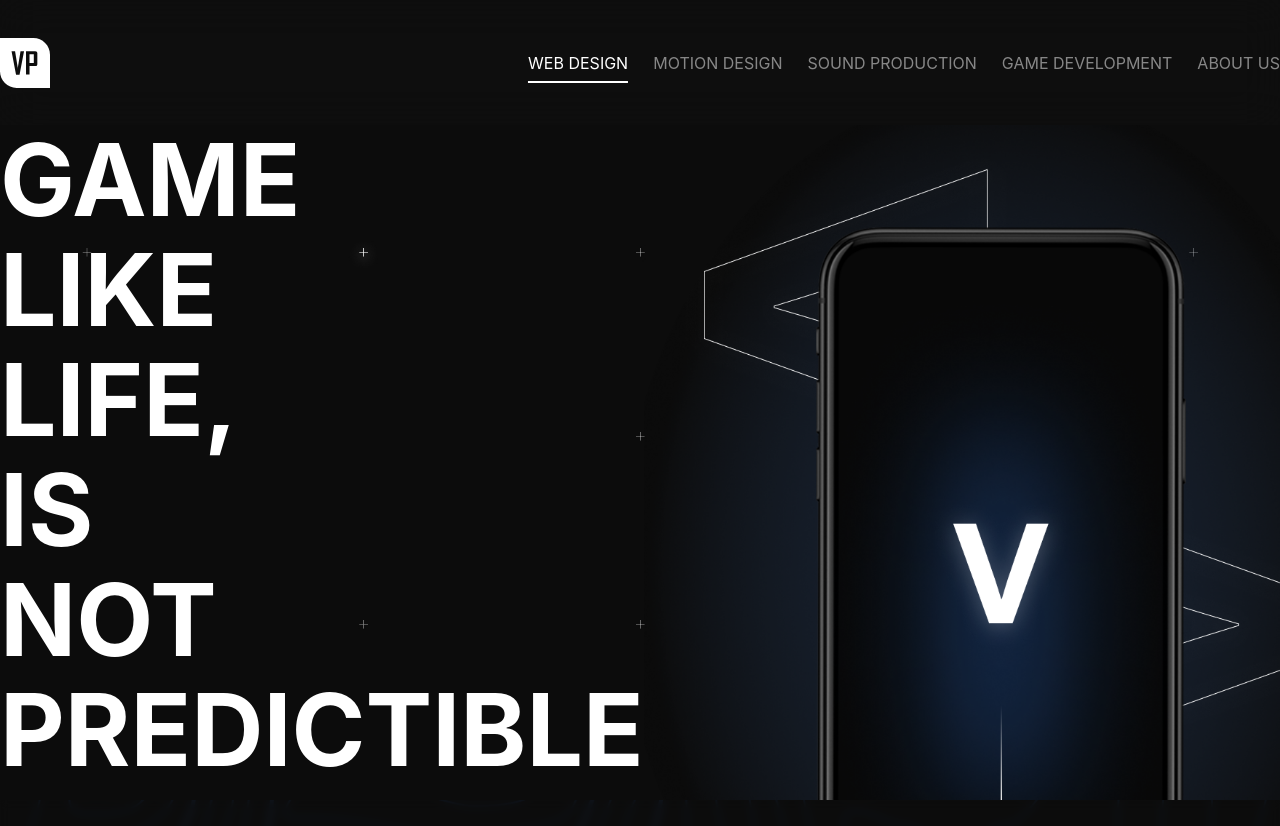
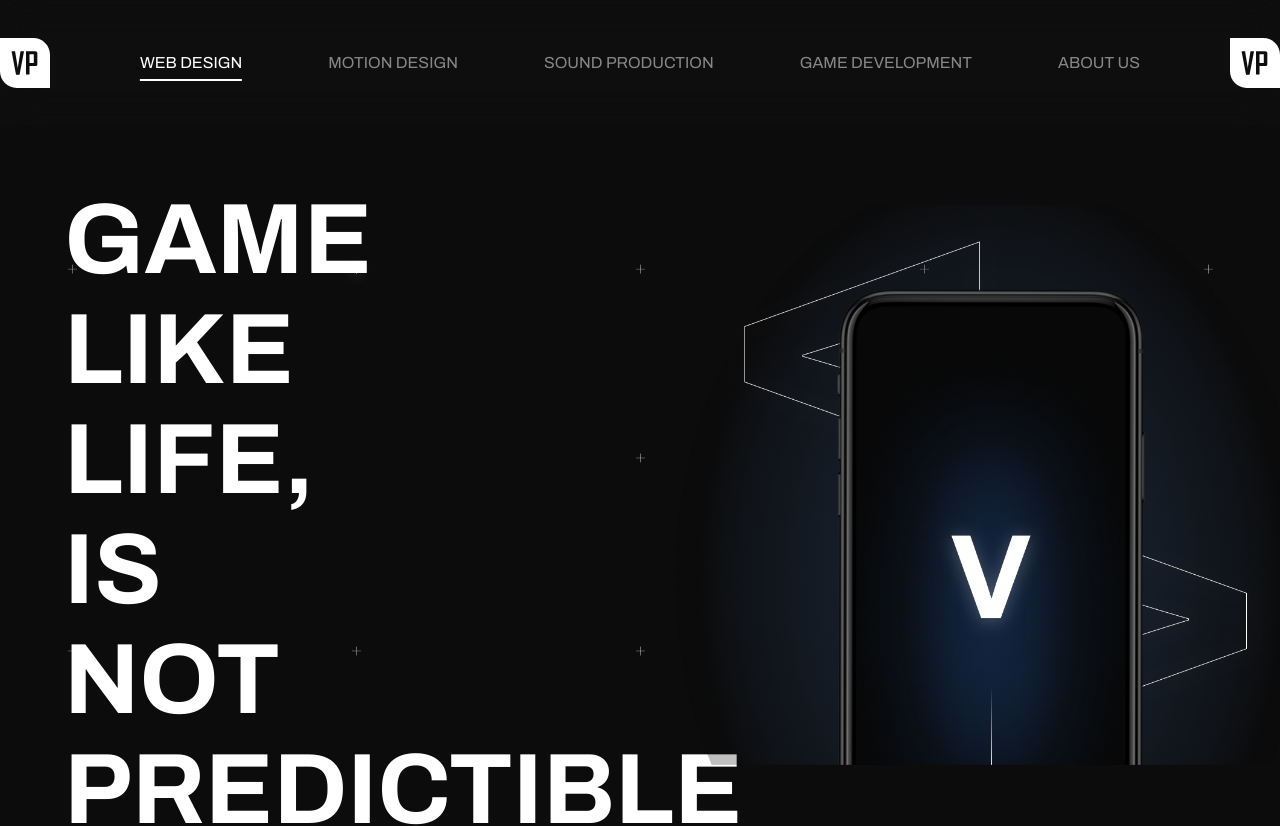
Before and after one commit to DimaKyrdiashkin/ReactLearn, a React (Create React App) app: page / in a window 1280 px wide. Shown: the top 826 px of the page. Built offline with nearby package versions, Linux system fonts and the light colour scheme.

Commit message:
09.07.2020

```diff
--- a/public/index.html
+++ b/public/index.html
@@ -17,6 +17,7 @@
     <link rel="manifest" href="%PUBLIC_URL%/manifest.json" />
     <link rel="stylesheet" type="text/css" charset="UTF-8" href="https://cdnjs.cloudflare.com/ajax/libs/slick-carousel/1.6.0/slick.min.css" />
     <link rel="stylesheet" type="text/css" href="https://cdnjs.cloudflare.com/ajax/libs/slick-carousel/1.6.0/slick-theme.min.css" />
+    <link href="https://fonts.googleapis.com/css2?family=Archivo:wght@400;500;600;700&display=swap" rel="stylesheet">
     <!--
       Notice the use of %PUBLIC_URL% in the tags above.
       It will be replaced with the URL of the `public` folder during the build.
--- a/src/App.css
+++ b/src/App.css
@@ -5,64 +5,60 @@
 body{
   background: #0C0C0C;
   color: #fff;
+  font-family: 'Archivo', sans-serif;
+  user-select: none;
 }
 h1{
   font-size: 6.25em;
-  line-height: 110%;
-  white-space: pre-line;
+  margin-top: 60px;
+  position: relative;
 }
 h2{
   font-size: 3em;
-  line-height: 110%;
 }
 h3{
   font-size: 2.5em;
-  line-height: 110%;
 }
 h4{
   font-size: 1.875em;
-  line-height: 110%;
 }
 h5{
   font-size: 1.5em;
-  line-height: 110%;
 }
 p{
   font-size: 1em;
+}
+h1, h2, h3, h4, h5, p, .subtitle{
   line-height: 110%;
+  white-space: pre-line;
+  height: fit-content;
 }
 a{
   color: #fff;
+  text-decoration: none;
 }
-nav a{
-  position: relative;
-  text-transform: uppercase;
-  opacity: .5;
-  transition: .5s;
+.subtitle{
+  font-size: 1.25em;
+  font-weight: bold;
 }
-nav a.active,
-nav a:hover{
-  transition: .5s;
-  opacity: 1;
-}
-
-nav a::before{
+h1::before{
   position: absolute;
   content: '';
   display: block;
-  width: 10px;
-  transition: .5s;
+  width: 700px;
+  height: 2px;
   background: #fff;
+  bottom: -20px;
+  opacity: .5;
+}
+h1::after{
+  position: absolute;
+  content: '';
+  display: block;
+  width: 350px;
   height: 2px;
-  left: 50%;
-  transform: translateX(-50%);
-  bottom: -40px;
-  opacity: 0;
-}
-nav a.active::before{
-  width: 100%;
-  opacity: 1;
-  bottom: -10px;
+  background: #fff;
+  bottom: -20px;
 }
 .promoContent{
   background: url(./assets/promoBack.jpg);
@@ -71,9 +67,20 @@ nav a.active::before{
   background-position: center;
   min-height: calc(100vh - 125px);
   display: flex;
+  justify-content: flex-end;
+  position: relative;
+}
+.promoContent .container{
+  max-width: 1700px !important;
+  width: 90%;
+  display: flex;
   justify-content: space-between;
 }
 .promoContent img{
+  position: absolute;
+  right: 0;
+  top: 50%;
+  transform: translateY(-50%);
   max-width: 1000px;
   width: 50%;
   object-fit: cover;
@@ -83,5 +90,5 @@ nav a.active::before{
   margin: 0 auto;
 }
 ul{
-  list-style-type: none;
+  list-style: none;
 }
--- a/src/Pages/About/About.jsx
+++ b/src/Pages/About/About.jsx
@@ -4,7 +4,7 @@ import Images from "../../assets/promoImg/promo3.png";
 
  const About =()=> {
     return (
-      <PromoContent headText={`COMPILE IDEAS\nINTO CODE\nAND DESIGN`} promoSrc={Images}/>
+      <PromoContent headText={`COMPILE\nIDEAS\nINTO\nCODE\nAND\nDESIGN`} promoSrc={Images}/>
     );
 }
 export default About
--- a/src/Pages/Game/Game.jsx
+++ b/src/Pages/Game/Game.jsx
@@ -4,7 +4,7 @@ import Images from "../../assets/promoImg/promo3.png";
 
 const Game =()=> {
     return (
-      <PromoContent headText={`RECORDING\nTHE\nSOUND OF\nSOUL`} promoSrc={Images}/>
+      <PromoContent headText={`RECOR\nDING\nTHE\nSOUND\nOF\nSOUL`} promoSrc={Images}/>
     );
 }
 export default Game
--- a/src/Pages/Motion/Motion.jsx
+++ b/src/Pages/Motion/Motion.jsx
@@ -4,7 +4,7 @@ import Images from "../../assets/promoImg/promo2.png";
 
 const Motion =()=> {
     return (
-      <PromoContent headText={`RECOR\nDING THE\nSOUND OF\nSOUL`} promoSrc={Images}/>
+      <PromoContent headText={`RECOR\nDING\nTHE\nSOUND\nOF\nSOUL`} promoSrc={Images}/>
     );
 }
 export default Motion
--- a/src/Pages/Sound/Sound.jsx
+++ b/src/Pages/Sound/Sound.jsx
@@ -4,7 +4,7 @@ import Images from "../../assets/promoImg/promo4.png";
 
 const Sound = () => {
     return (
-        <PromoContent headText={`RECOR\nDING THE\nSOUND OF\nSOUL`} promoSrc={Images}/>
+        <PromoContent headText={`RECOR\nDING\nTHE\nSOUND\nOF\nSOUL`} promoSrc={Images}/>
     );
 }
 
--- a/src/components/Header.css
+++ b/src/components/Header.css
@@ -14,9 +14,39 @@ header {
     width: 50px;
     object-fit: contain;
 }
+nav{
+    max-width: 1000px;
+    display: flex;
+    justify-content: space-between;
+    width: 90%;
+}
+nav a{
+    position: relative;
+    text-transform: uppercase;
+    opacity: .5;
+    transition: .5s;
+}
+nav a.active,
+nav a:hover{
+    transition: .5s;
+    opacity: 1;
+}
 
-.header a {
-    text-decoration: none;
-    /* color: #666; */
-    margin-left: 25px;
+nav a::before{
+    position: absolute;
+    content: '';
+    display: block;
+    width: 10px;
+    transition: .5s;
+    background: #fff;
+    height: 2px;
+    left: 50%;
+    transform: translateX(-50%);
+    bottom: -40px;
+    opacity: 0;
 }
+nav a.active::before{
+    width: 100%;
+    opacity: 1;
+    bottom: -10px;
+}
--- a/src/components/Header.jsx
+++ b/src/components/Header.jsx
@@ -13,6 +13,10 @@ const Header =()=>  {
                       className='logo'
                 />
                 <NavBar/>
+                <img src={logo}
+                      alt='logo'
+                      className='logo'
+                />
             </header>
         </div>
     );
--- a/src/components/InfoFirst.jsx
+++ b/src/components/InfoFirst.jsx
@@ -19,7 +19,7 @@ const InfoFirstComponent = ({infoText}) => {
             <div className="container">
                 <div className="info_first">
                     <div className={"info_first_left"}>
-                        <h3 className={"info_first_left_h2"}>{infoText.first.left.title}</h3>
+                        <p className={"info_first_left_h2 subtitle"}>{infoText.first.left.title}</p>
                         <ul className={'info_first_left_ul'}>
                             {infoText.first.left.list.map((value) => {
                                 return <li key={value.toString()}>{value}</li>
--- a/src/components/PromoContent.jsx
+++ b/src/components/PromoContent.jsx
@@ -3,11 +3,13 @@ import React from 'react';
 const PromoContent =(props)=>{
     return (
         <div className='promoContent'>
-            <h1>{props.headText}</h1>
-            <img
-            src={props.promoSrc}
-            alt='promoImg'
-        />
+            <div className='container'>
+                <h1>{props.headText}</h1>
+                <img
+                    src={props.promoSrc}
+                    alt='promoImg'
+                />
+            </div>
         </div>
 
       );
```
Also changed, not shown: src/assets/promoImg/promo3.png.
